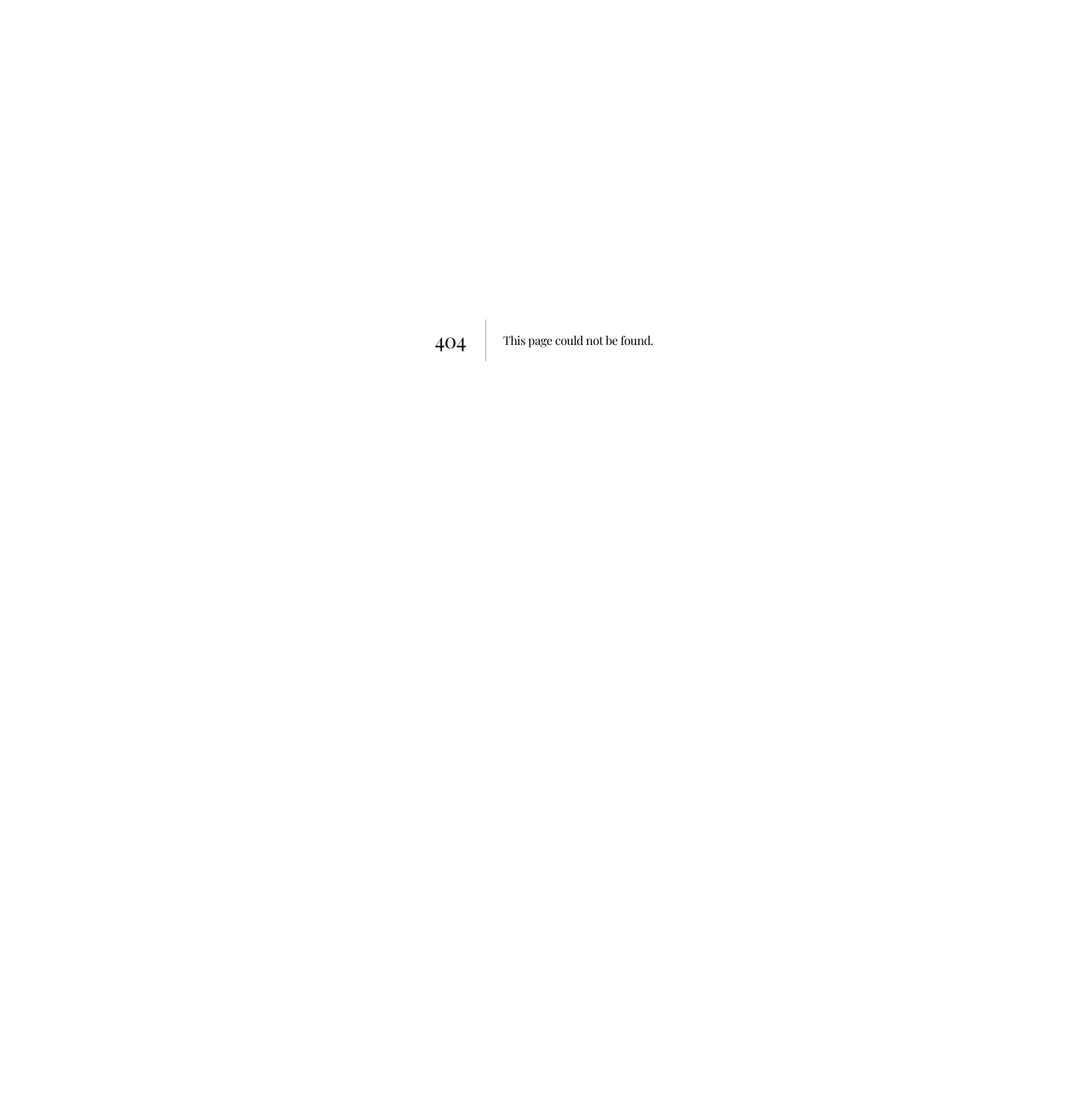
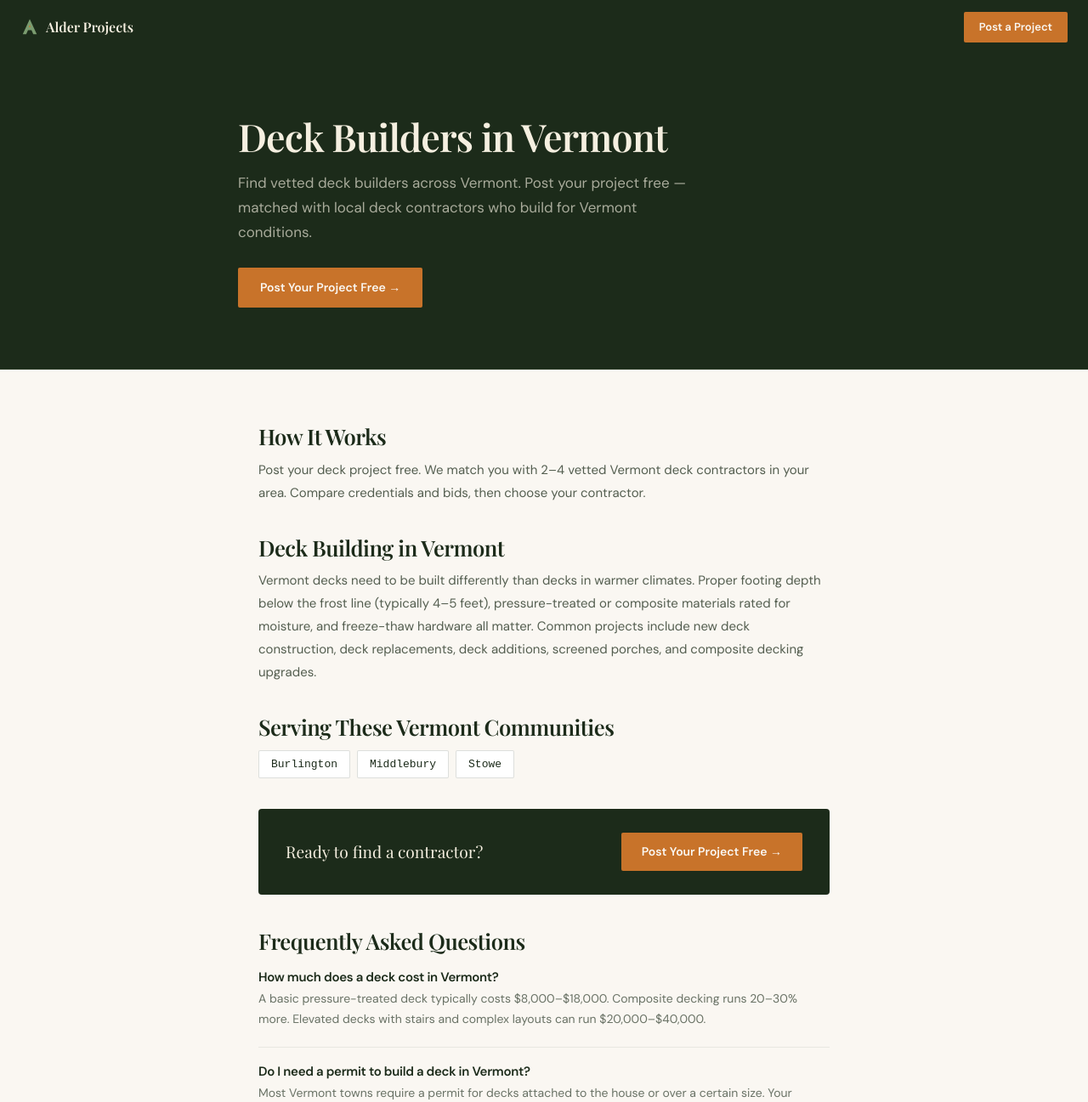
Before and after one commit to alderprojects/alder-projects-site, a Next.js app: page /deck-builders-vermont in a window 1280 px wide. Before the commit this address had no page. Shown: the top 1297 px of the page at 85% size. Before the commit the page ends 800 px from the top, so only its background shows below. Built offline with nearby package versions, Linux system fonts and the light colour scheme.

Commit message:
Create page.tsx

```diff
--- /dev/null
+++ b/src/app/deck-builders-vermont/page.tsx
@@ -0,0 +1,36 @@
+import { Metadata } from 'next'
+import SeoPage from '@/components/SeoPage'
+
+export const metadata: Metadata = {
+  title: 'Deck Builders Vermont | Alder Projects',
+  description: 'Find vetted deck builders across Vermont. Post your project free — get matched with local deck contractors in 48 hours.',
+}
+
+const content = {
+  "h1": "Deck Builders in Vermont",
+  "intro": "Find vetted deck builders across Vermont. Post your project free — matched with local deck contractors who build for Vermont conditions.",
+  "sections": [
+    {"heading": "How It Works", "body": "Post your deck project free. We match you with 2–4 vetted Vermont deck contractors in your area. Compare credentials and bids, then choose your contractor."},
+    {"heading": "Deck Building in Vermont", "body": "Vermont decks need to be built differently than decks in warmer climates. Proper footing depth below the frost line (typically 4–5 feet), pressure-treated or composite materials rated for moisture, and freeze-thaw hardware all matter. Common projects include new deck construction, deck replacements, deck additions, screened porches, and composite decking upgrades."}
+  ],
+  "townLinks": [
+    {"label": "Burlington", "href": "/deck-builders-burlington-vt"},
+    {"label": "Middlebury", "href": "/deck-builders-middlebury-vt"},
+    {"label": "Stowe", "href": "/deck-builders-stowe-vt"}
+  ],
+  "faqs": [
+    {"q": "How much does a deck cost in Vermont?", "a": "A basic pressure-treated deck typically costs $8,000–$18,000. Composite decking runs 20–30% more. Elevated decks with stairs and complex layouts can run $20,000–$40,000."},
+    {"q": "Do I need a permit to build a deck in Vermont?", "a": "Most Vermont towns require a permit for decks attached to the house or over a certain size. Your contractor will pull the necessary permits as part of the project."},
+    {"q": "What’s the best time to build a deck in Vermont?", "a": "May through October is ideal. Most contractors book 4–8 weeks out in peak season — post your project early to secure a good contractor for summer construction."}
+  ],
+  "ctaText": "Post Your Project Free →",
+  "internalLinks": [
+    {"label": "Deck builders in Burlington", "href": "/deck-builders-burlington-vt"},
+    {"label": "Deck builders in Stowe", "href": "/deck-builders-stowe-vt"},
+    {"label": "Contractors in Chittenden County", "href": "/chittenden-county-vt"}
+  ]
+}
+
+export default function Page() {
+  return <SeoPage content={content} />
+}
```
